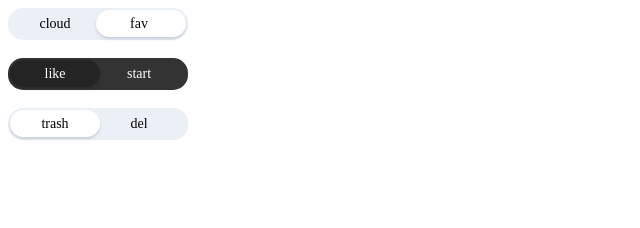
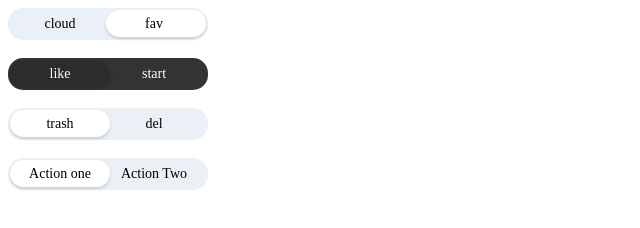
Before and after one commit to mahditmx/segment, a plain HTML site: page segment.html in a window 1280 px wide. Shown: the whole page, without its empty margins (0-640 px from the left). Drawn offline with nearby package versions, Linux system fonts and the light colour scheme.

Commit message:
README.md and Onclick Event added

```diff
--- a/index.css
+++ b/segment.css
@@ -9,7 +9,7 @@
 .menu-father{
     background-color: #ebf0f7;
     height: 32px;
-    width: 180px;
+    width: 200px;
     text-align: center;
     border-radius: 15px;
     position: relative;
@@ -43,6 +43,6 @@
     color: white;
 }
 .dm .menu-father .menu-move{
-    background-color: #242424;
+    background-color: #2c2c2c;
     box-shadow: rgb(0 16 46 / 15%) 0px 2px 3px;
 }
--- a/index.html
+++ b/segment.html
@@ -4,7 +4,7 @@
     <meta http-equiv="X-UA-Compatible" content="IE=edge">
     <meta name="viewport" content="width=device-width, initial-scale=1.0">
     <title>Side Menu</title>
-    <link rel="stylesheet" href="/index.css">
+    <link rel="stylesheet" href="./segment.css">
 </head>
 <body>
 
@@ -13,9 +13,10 @@
     <div class="side-menu dm" id="2" opone ="like" optwo ="start" ></div>
     <br>
     <div class="side-menu" id="3" opone ="trash" optwo ="del"></div>
-
+    <br>
+    <div class="side-menu" id="4" opone ="Action one" optwo ="Action Two" actionOne="console.log('Action One clicked!')" actionTwo="console.log('Action Two clicked!')"></div>
 
     <script src="https://code.jquery.com/jquery-3.6.1.min.js"></script>
-    <script src="/script.js"></script>
+    <script src="./segment.js"></script>
 </body>
 </html>
--- a/script.js
+++ b/segment.js
@@ -1,4 +1,3 @@
-
 
 
 $(document).ready(function () {
@@ -8,6 +7,10 @@ $(document).ready(function () {
         id = menus[i].id
         opOne = $(`#${id}`).attr("opone");
         opTwo = $(`#${id}`).attr("optwo");
+
+        actionOne = $(`#${id}`).attr("actionOne");
+        actionTwo = $(`#${id}`).attr("actionTwo");
+
         active = $(`#${id}`).attr("active");
         if (active !== "true"){
             menuStats[id] = false
@@ -18,7 +21,7 @@ $(document).ready(function () {
 
         $(`#${id}`).append(`<div class="menu-father noselect" id='f-${id}'></div>`);
         $(`#f-${id}`).append(`<div class="menu-move" id='m-${id}' ></div>`);
-        $(`#f-${id}`).append(`<span class="op1" id='opf-${id}' >${opOne}</span> <span class="op2" id='opt-${id}' >${opTwo}</span>`);
+        $(`#f-${id}`).append(`<span class="op1" id='opf-${id}' onclick="${actionOne}" >${opOne}</span> <span class="op2" id='opt-${id}' onclick="${actionTwo}" >${opTwo}</span>`);
     }
 
 
```
Also changed, not shown: 1 other file.
